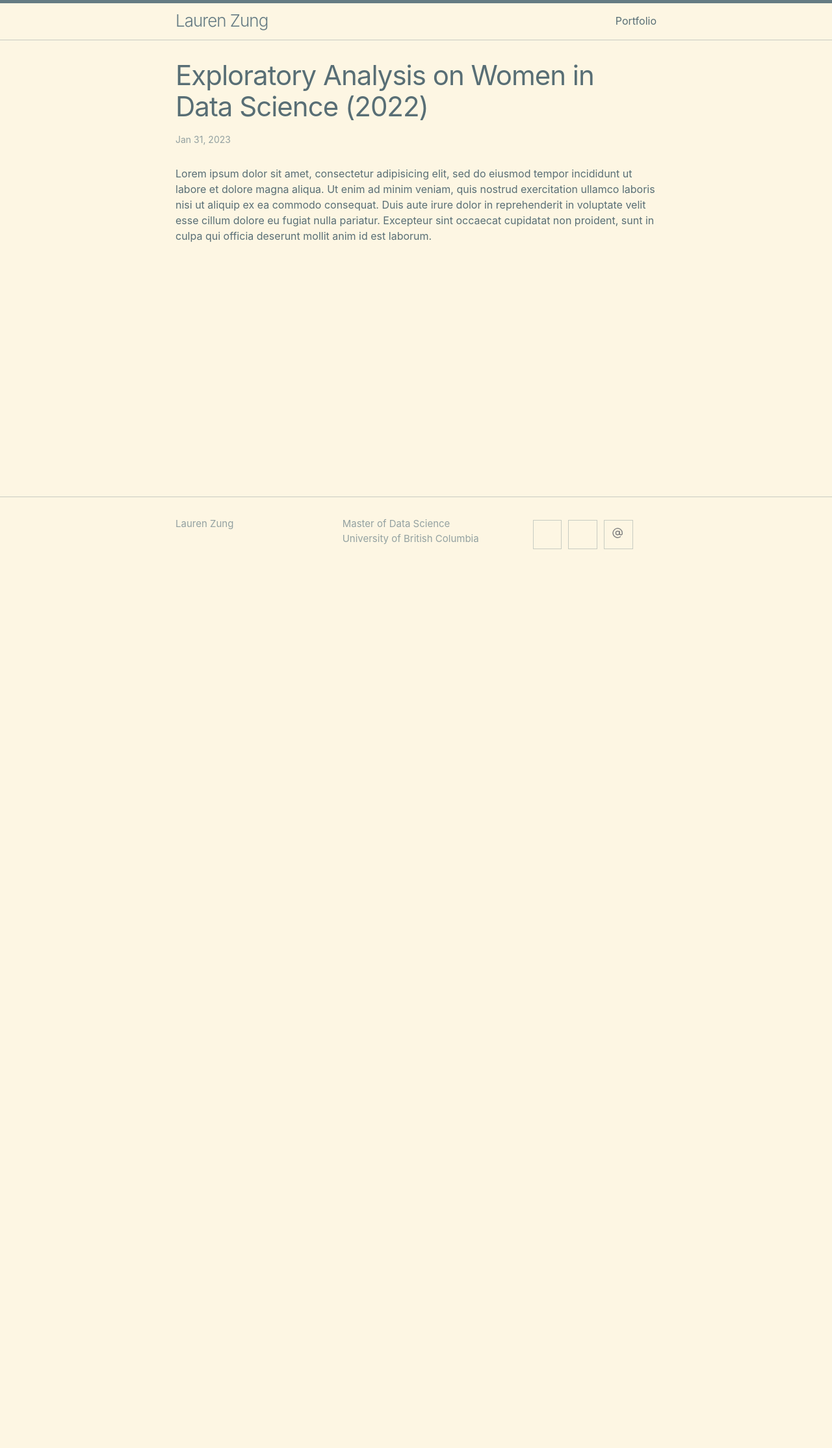
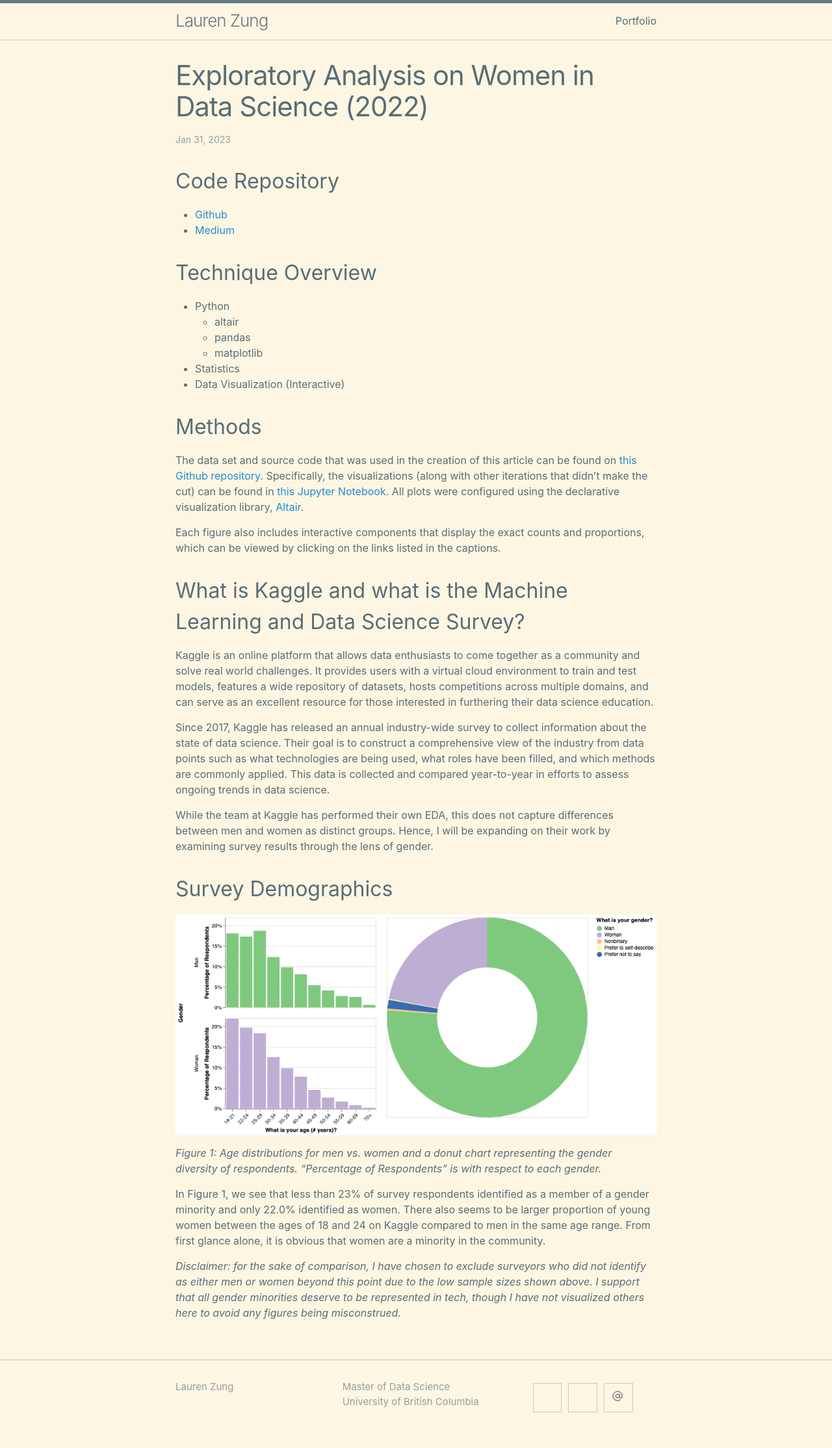
Before and after one commit to lzung/lzung.github.io, a Jekyll site: the page built from _posts/2023-01-31-women-in-data-science.md, in a window 1280 px wide. Shown: the whole page at 65% size. Built offline with Jekyll 4.4.1, drawn with Linux system fonts in a browser that asks for light colours; before the commit the page ends 900 px from its top, so only the background shows below that.

Commit message:
update bio and wids post

```diff
--- a/_posts/2023-01-31-women-in-data-science.md
+++ b/_posts/2023-01-31-women-in-data-science.md
@@ -2,6 +2,38 @@
 layout: post
 title: "Exploratory Analysis on Women in Data Science (2022)"
 subtitle: "Extracting insights on the state of the data industry, with aims to highlight areas for improvement and encourage women to join the movement"
+image: "/images/wids/education_level.png"
 ---
+## Code Repository
+- [Github](https://github.com/lzung/wids-2022)
+- [Medium](https://medium.com/@laurenzung/women-in-data-science-what-representation-looks-like-in-2023-d5979158ca99)
 
-Lorem ipsum dolor sit amet, consectetur adipisicing elit, sed do eiusmod tempor incididunt ut labore et dolore magna aliqua. Ut enim ad minim veniam, quis nostrud exercitation ullamco laboris nisi ut aliquip ex ea commodo consequat. Duis aute irure dolor in reprehenderit in voluptate velit esse cillum dolore eu fugiat nulla pariatur. Excepteur sint occaecat cupidatat non proident, sunt in culpa qui officia deserunt mollit anim id est laborum.
+## Technique Overview
+- Python
+    - altair
+    - pandas
+    - matplotlib
+- Statistics
+- Data Visualization (Interactive)
+
+## Methods
+The data set and source code that was used in the creation of this article can be found on [this Github repository](https://github.com/lzung/wids-2022). Specifically, the visualizations (along with other iterations that didn't make the cut) can be found in [this Jupyter Notebook](https://github.com/lzung/wids-2022/blob/main/src/data_cleaning.ipynb). All plots were configured using the declarative visualization library, [Altair](https://altair-viz.github.io/).
+
+Each figure also includes interactive components that display the exact counts and proportions, which can be viewed by clicking on the links listed in the captions.
+
+## What is Kaggle and what is the Machine Learning and Data Science Survey?
+Kaggle is an online platform that allows data enthusiasts to come together as a community and solve real world challenges. It provides users with a virtual cloud environment to train and test models, features a wide repository of datasets, hosts competitions across multiple domains, and can serve as an excellent resource for those interested in furthering their data science education.
+
+Since 2017, Kaggle has released an annual industry-wide survey to collect information about the state of data science. Their goal is to construct a comprehensive view of the industry from data points such as what technologies are being used, what roles have been filled, and which methods are commonly applied. This data is collected and compared year-to-year in efforts to assess ongoing trends in data science.
+
+While the team at Kaggle has performed their own EDA, this does not capture differences between men and women as distinct groups. Hence, I will be expanding on their work by examining survey results through the lens of gender.
+
+## Survey Demographics
+
+![Age Distribution](/images/wids/age_dist.png)
+{:.image-caption}
+*Figure 1: Age distributions for men vs. women and a donut chart representing the gender diversity of respondents. "Percentage of Respondents" is with respect to each gender.*
+
+In Figure 1, we see that less than 23% of survey respondents identified as a member of a gender minority and only 22.0% identified as women. There also seems to be larger proportion of young women between the ages of 18 and 24 on Kaggle compared to men in the same age range. From first glance alone, it is obvious that women are a minority in the community.
+
+*Disclaimer: for the sake of comparison, I have chosen to exclude surveyors who did not identify as either men or women beyond this point due to the low sample sizes shown above. I support that all gender minorities deserve to be represented in tech, though I have not visualized others here to avoid any figures being misconstrued.*
--- a/_sass/minima/_layout.scss
+++ b/_sass/minima/_layout.scss
@@ -347,3 +347,9 @@
     float: left;
     margin-right: 10px
   }
+
+  .image-caption {
+    text-align: center;
+    font-size: .8rem;
+    color: lightgrey;
+  }
```
Also changed, not shown: index.md (+13 -3 lines), _posts/2022-12-10-newyork-restaurant-grading.md (added), images/wids/age_dist.png (added), images/wids/education_level.png (added).
